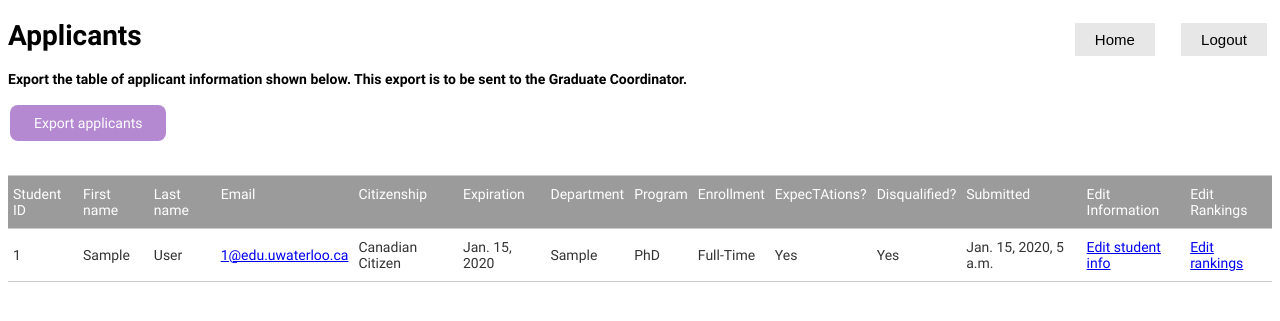
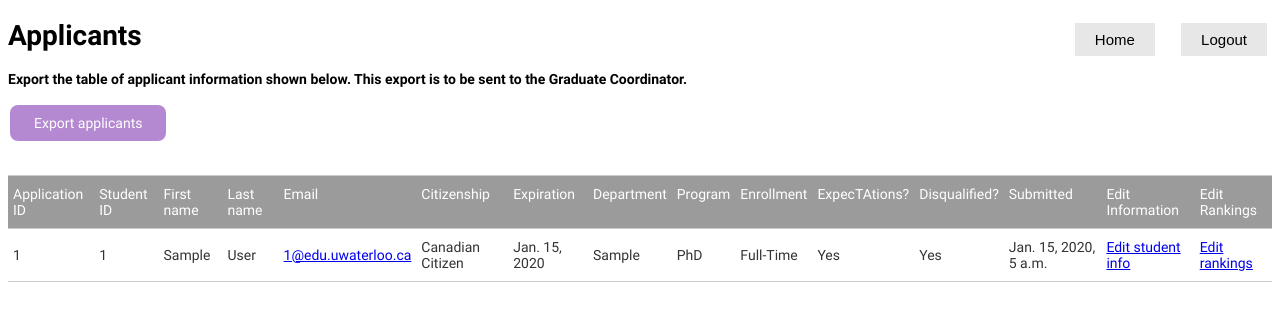
Before and after one commit to profsmucker/ta-works, a Django app: page /taform/applicants.html in a window 1280 px wide. Shown: the part 28-349 px from the top of the page. Run offline with Django 3.2, Linux system fonts and the light colour scheme; a user stored in the database is signed in; tables that the repository leaves empty hold one stand-in row (values such as "Sample post").

Commit message:
add app id to applicant table

```diff
--- a/taworks/taform/templates/taform/applicants.html
+++ b/taworks/taform/templates/taform/applicants.html
@@ -15,6 +15,7 @@
 
 <table class="tg">
     <tr>
+    <th class="tg-8fvv">Application ID</th>
     <th class="tg-8fvv">Student ID</th>
     <th class="tg-8fvv">First name</th>
     <th class="tg-8fvv">Last name</th>
@@ -33,6 +34,7 @@
 {% for s in students %}
 <tr>
     {{s.temp_id}}
+    <td>{{s.id}}</td>
     <td>{{s.student_id}}</td>
     <td>{{s.first_name}}</td>
     <td>{{s.last_name}}</td>
```
